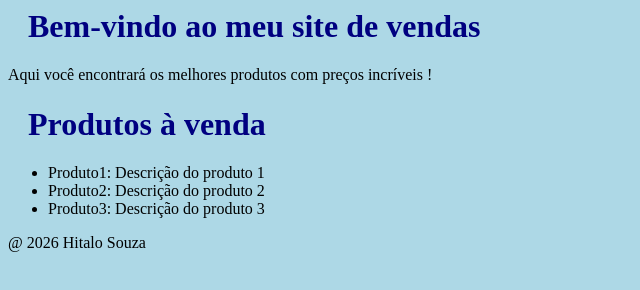
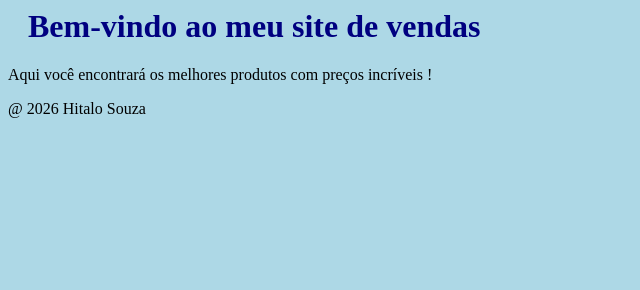
Before and after one commit to trueloser21fake/projeto_vendas, a plain HTML site: page index.html in a window 1280 px wide. Shown: the whole page, without its empty margins (0-640 px from the left). Drawn offline with Linux system fonts and the light colour scheme.

```diff
--- a/index.html
+++ b/index.html
@@ -10,12 +10,6 @@
     <h1>Bem-vindo ao meu site de vendas</h1>
     <p>Aqui você encontrará os melhores produtos com preços incríveis !</p>
 
-   <h1>Produtos à venda</h1>
-    <ul>
-        <li>Produto1: Descrição do produto 1</li>
-        <li>Produto2: Descrição do produto 2</li>
-        <li>Produto3: Descrição do produto 3</li>
-    </ul>
 
 
     <p>@ 2026 Hitalo Souza</p>
```
